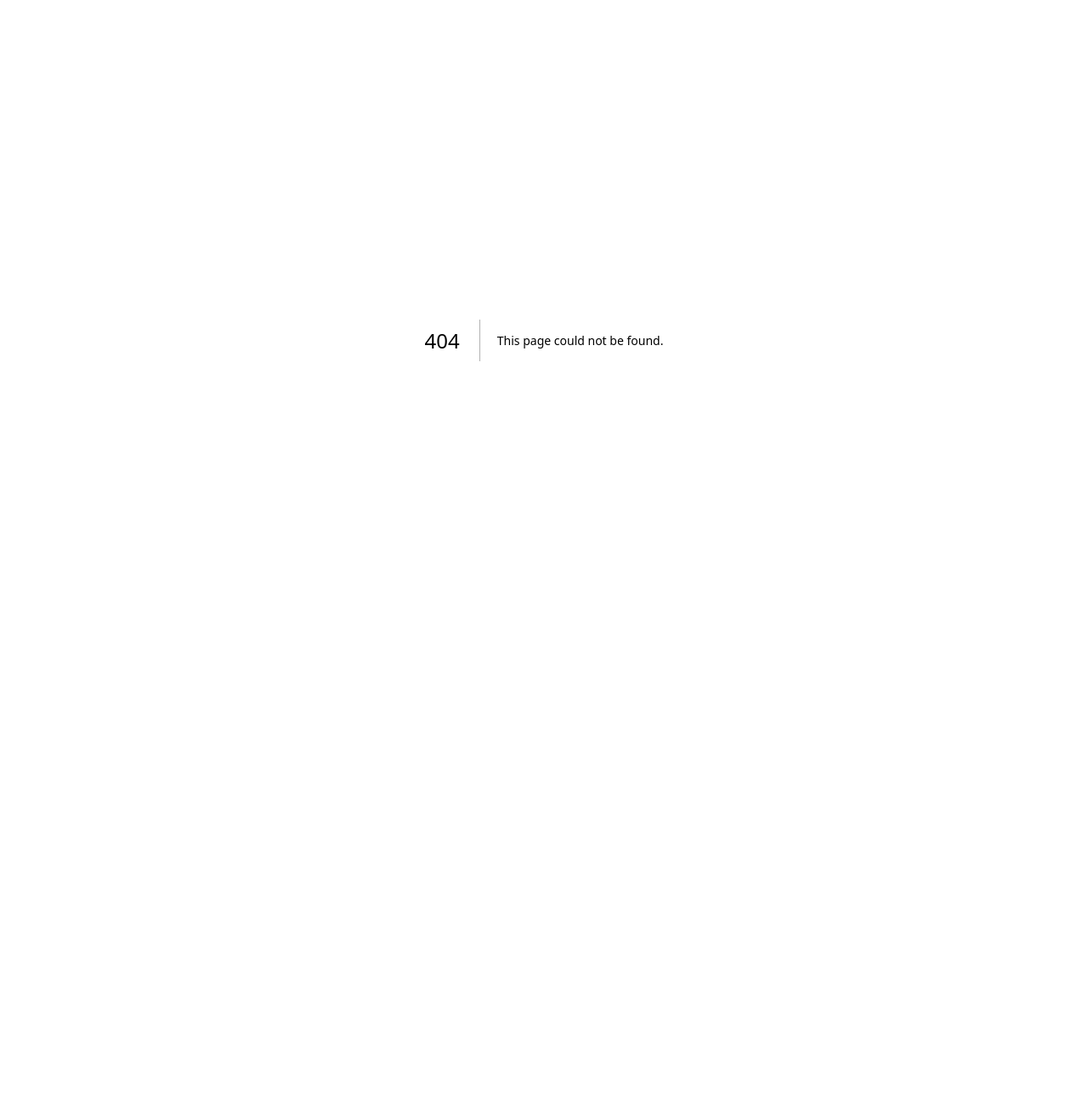
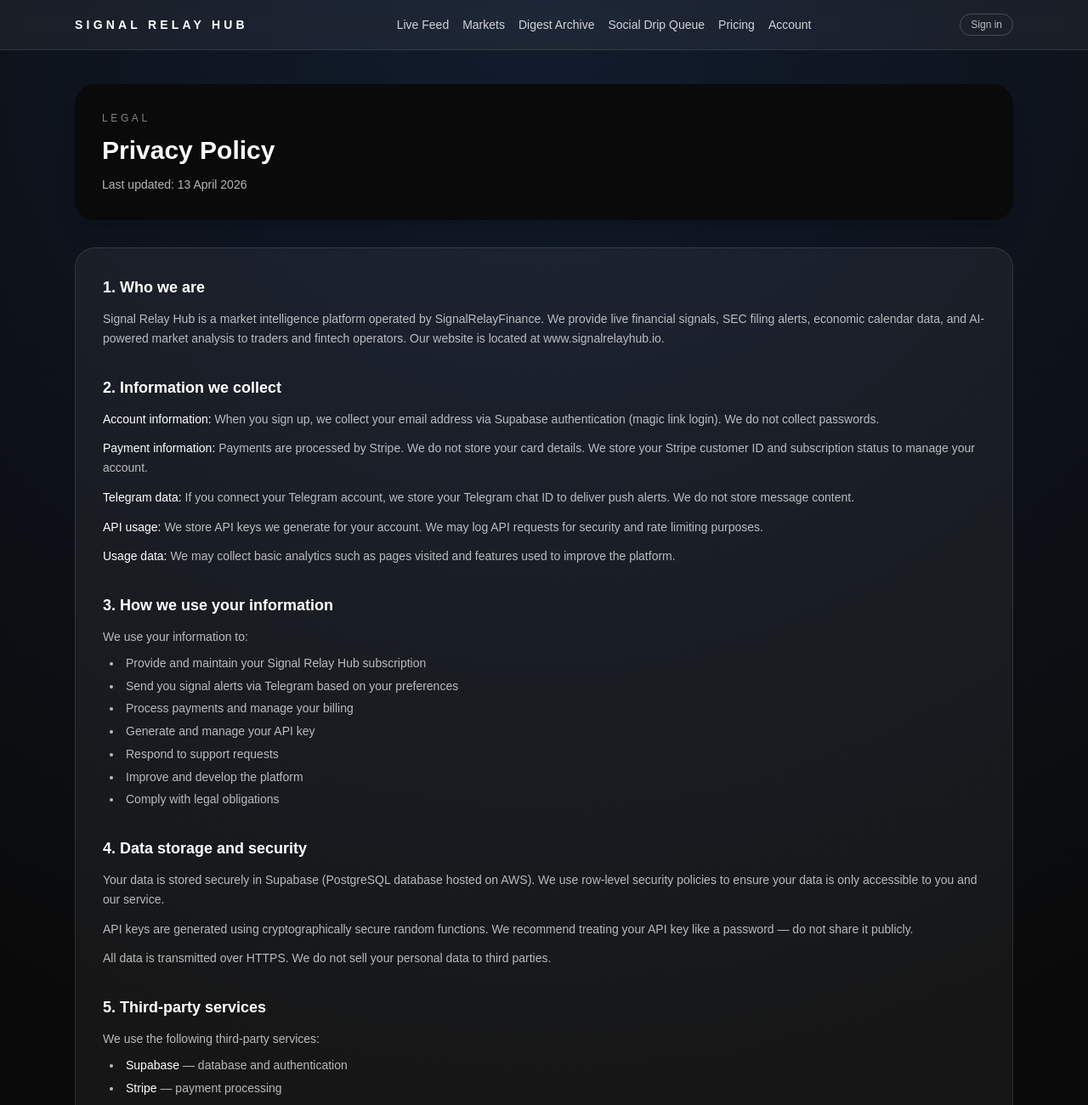
Before and after one commit to SignalRelayFinance/Signal-Relay-Hub, a Next.js app: page /privacy in a window 1280 px wide. Before the commit this address had no page. Shown: the top 1300 px of the page at 85% size. Before the commit the page ends 800 px from the top, so only its background shows below. Built offline with nearby package versions, Linux system fonts and the light colour scheme; no server answers.

Commit message:
Create page.tsx

```diff
--- /dev/null
+++ b/src/app/(app)/privacy/page.tsx
@@ -0,0 +1,112 @@
+/* eslint-disable react/no-unescaped-entities */
+import React from 'react';
+
+export default function PrivacyPolicyPage() {
+  return (
+    <div className="space-y-8">
+      <section className="rounded-3xl bg-neutral-950 p-8 text-white shadow-xl">
+        <p className="text-xs uppercase tracking-[0.3em] text-white/50">Legal</p>
+        <h1 className="mt-3 text-3xl font-semibold">Privacy Policy</h1>
+        <p className="mt-3 text-sm text-white/70">Last updated: 13 April 2026</p>
+      </section>
+
+      <section className="rounded-3xl border border-white/10 bg-white/5 p-8 text-white space-y-8">
+
+        <div>
+          <h2 className="text-lg font-semibold mb-3">1. Who we are</h2>
+          <p className="text-sm text-white/70 leading-relaxed">Signal Relay Hub is a market intelligence platform operated by SignalRelayFinance. We provide live financial signals, SEC filing alerts, economic calendar data, and AI-powered market analysis to traders and fintech operators. Our website is located at www.signalrelayhub.io.</p>
+        </div>
+
+        <div>
+          <h2 className="text-lg font-semibold mb-3">2. Information we collect</h2>
+          <div className="space-y-3 text-sm text-white/70 leading-relaxed">
+            <p><span className="text-white font-medium">Account information:</span> When you sign up, we collect your email address via Supabase authentication (magic link login). We do not collect passwords.</p>
+            <p><span className="text-white font-medium">Payment information:</span> Payments are processed by Stripe. We do not store your card details. We store your Stripe customer ID and subscription status to manage your account.</p>
+            <p><span className="text-white font-medium">Telegram data:</span> If you connect your Telegram account, we store your Telegram chat ID to deliver push alerts. We do not store message content.</p>
+            <p><span className="text-white font-medium">API usage:</span> We store API keys we generate for your account. We may log API requests for security and rate limiting purposes.</p>
+            <p><span className="text-white font-medium">Usage data:</span> We may collect basic analytics such as pages visited and features used to improve the platform.</p>
+          </div>
+        </div>
+
+        <div>
+          <h2 className="text-lg font-semibold mb-3">3. How we use your information</h2>
+          <div className="space-y-2 text-sm text-white/70 leading-relaxed">
+            <p>We use your information to:</p>
+            <ul className="list-disc list-inside space-y-1 ml-2">
+              <li>Provide and maintain your Signal Relay Hub subscription</li>
+              <li>Send you signal alerts via Telegram based on your preferences</li>
+              <li>Process payments and manage your billing</li>
+              <li>Generate and manage your API key</li>
+              <li>Respond to support requests</li>
+              <li>Improve and develop the platform</li>
+              <li>Comply with legal obligations</li>
+            </ul>
+          </div>
+        </div>
+
+        <div>
+          <h2 className="text-lg font-semibold mb-3">4. Data storage and security</h2>
+          <div className="space-y-3 text-sm text-white/70 leading-relaxed">
+            <p>Your data is stored securely in Supabase (PostgreSQL database hosted on AWS). We use row-level security policies to ensure your data is only accessible to you and our service.</p>
+            <p>API keys are generated using cryptographically secure random functions. We recommend treating your API key like a password — do not share it publicly.</p>
+            <p>All data is transmitted over HTTPS. We do not sell your personal data to third parties.</p>
+          </div>
+        </div>
+
+        <div>
+          <h2 className="text-lg font-semibold mb-3">5. Third-party services</h2>
+          <div className="space-y-2 text-sm text-white/70 leading-relaxed">
+            <p>We use the following third-party services:</p>
+            <ul className="list-disc list-inside space-y-1 ml-2">
+              <li><span className="text-white">Supabase</span> — database and authentication</li>
+              <li><span className="text-white">Stripe</span> — payment processing</li>
+              <li><span className="text-white">Vercel</span> — hosting and deployment</li>
+              <li><span className="text-white">Telegram</span> — push alert delivery</li>
+              <li><span className="text-white">Anthropic Claude API</span> — AI-powered signal analysis</li>
+              <li><span className="text-white">TradingView</span> — embedded market charts</li>
+              <li><span className="text-white">Forex Factory</span> — economic calendar data</li>
+            </ul>
+            <p className="mt-2">Each of these services has their own privacy policy governing their use of data.</p>
+          </div>
+        </div>
+
+        <div>
+          <h2 className="text-lg font-semibold mb-3">6. Your rights</h2>
+          <div className="space-y-2 text-sm text-white/70 leading-relaxed">
+            <p>Under UK GDPR and applicable data protection law, you have the right to:</p>
+            <ul className="list-disc list-inside space-y-1 ml-2">
+              <li>Access the personal data we hold about you</li>
+              <li>Request correction of inaccurate data</li>
+              <li>Request deletion of your data</li>
+              <li>Object to processing of your data</li>
+              <li>Request restriction of processing</li>
+              <li>Data portability</li>
+            </ul>
+            <p className="mt-2">To exercise any of these rights, contact us at the email below.</p>
+          </div>
+        </div>
+
+        <div>
+          <h2 className="text-lg font-semibold mb-3">7. Cookies</h2>
+          <p className="text-sm text-white/70 leading-relaxed">We use essential cookies only — specifically session cookies to keep you logged in. We do not use advertising or tracking cookies. We do not use Google Analytics or similar tracking tools.</p>
+        </div>
+
+        <div>
+          <h2 className="text-lg font-semibold mb-3">8. Data retention</h2>
+          <p className="text-sm text-white/70 leading-relaxed">We retain your account data for as long as your account is active. If you cancel your subscription and request account deletion, we will delete your personal data within 30 days, except where we are required to retain it for legal or financial compliance purposes.</p>
+        </div>
+
+        <div>
+          <h2 className="text-lg font-semibold mb-3">9. Changes to this policy</h2>
+          <p className="text-sm text-white/70 leading-relaxed">We may update this privacy policy from time to time. We will notify you of significant changes by email or via a notice on the platform. Continued use of Signal Relay Hub after changes constitutes acceptance of the updated policy.</p>
+        </div>
+
+        <div>
+          <h2 className="text-lg font-semibold mb-3">10. Contact</h2>
+          <p className="text-sm text-white/70 leading-relaxed">For any privacy-related questions or requests, contact us at:<br /><span className="text-white">privacy@signalrelayhub.io</span></p>
+        </div>
+
+      </section>
+    </div>
+  );
+}
```
